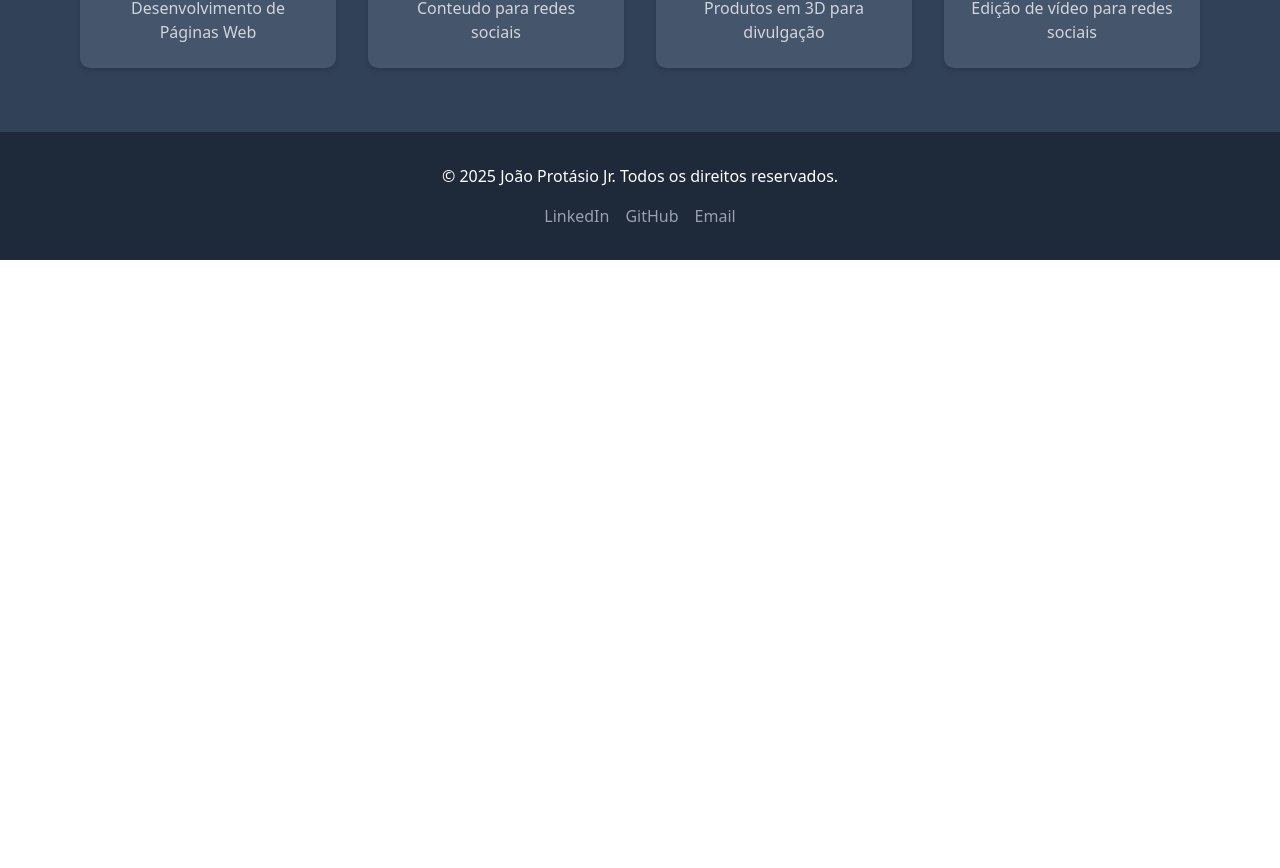
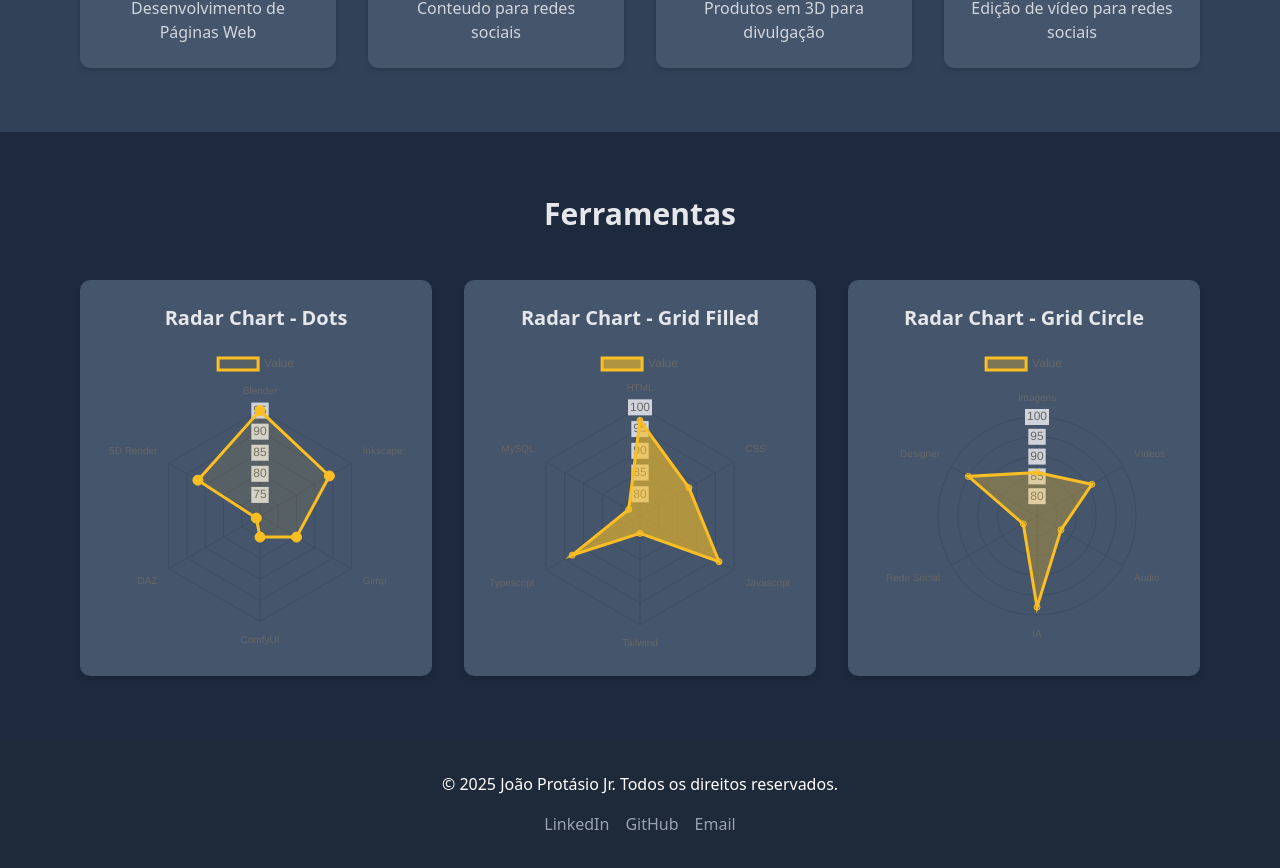
Before and after one commit to Protasiojr/site.joaoprotasiojr, a Next.js app: page / in a window 1280 px wide. Shown: the part 1156-2024 px from the top of the page. Before the commit the page ends 1416 px from the top, so only its background shows below. Built offline with nearby package versions, Linux system fonts and the light colour scheme.

Commit message:
sessão radar

```diff
--- a/app/page.tsx
+++ b/app/page.tsx
@@ -1,6 +1,75 @@
+'use client';
+
 import { Phone, Globe, Users, Box, Video } from 'lucide-react';
+import { Radar } from 'react-chartjs-2';
+import { Chart as ChartJS, RadialLinearScale, PointElement, LineElement, Filler, Tooltip, Legend } from 'chart.js';
+
+ChartJS.register(RadialLinearScale, PointElement, LineElement, Filler, Tooltip, Legend);
 
 export default function Home() {
+  const dataDots = {
+    labels: ['Blender', 'Inkscape', 'Gimp', 'ComfyUI', 'DAZ', '5D Render'],
+    datasets: [{
+      label: 'Value',
+      data: [95, 89, 80, 75, 71, 87],
+      backgroundColor: 'rgba(251, 191, 36, 0.1)',
+      borderColor: '#fbbf24',
+      pointBackgroundColor: '#fbbf24',
+      pointRadius: 5,
+    }],
+  };
+
+  const dataGridFilled = {
+    labels: ['HTML', 'CSS', 'Javascript', 'Tailwind', 'Typescript', 'MySQL'],
+    datasets: [{
+      label: 'Value',
+      data: [97, 88, 96, 79, 93, 78],
+      backgroundColor: 'rgba(251, 191, 36, 0.6)',
+      borderColor: '#fbbf24',
+      fill: true,
+    }],
+  };
+
+  const dataGridCircle = {
+    labels: ['Imagens', 'Vídeos', 'Áudio', 'IA', 'Rede Social', 'Designer'],
+    datasets: [{
+      label: 'Value',
+      data: [86, 91, 82, 98, 79, 95],
+      backgroundColor: 'rgba(251, 191, 36, 0.3)',
+      borderColor: '#fbbf24',
+      fill: true,
+    }],
+  };
+
+  const optionsDots = {
+    scales: {
+      r: {
+        grid: {
+          circular: false,
+        },
+      },
+    },
+  };
+
+  const optionsGridFilled = {
+    scales: {
+      r: {
+        grid: {
+          circular: false,
+        },
+      },
+    },
+  };
+
+  const optionsGridCircle = {
+    scales: {
+      r: {
+        grid: {
+          circular: true,
+        },
+      },
+    },
+  };
   return (
     <main className="w-full max-w-[1920px] mx-auto">
       <section className="bg-[linear-gradient(to_bottom,transparent,theme(colors.slate.950)),url('/IMAGEM_DO_SITE.png')] bg-cover bg-center bg-no-repeat min-h-screen flex items-center">
@@ -37,6 +106,25 @@ export default function Home() {
           </div>
         </div>
       </section>
+      <section className="py-16 bg-slate-800">
+        <div className="max-w-6xl mx-auto px-4">
+          <h2 className="text-3xl font-bold text-center text-gray-200 mb-12">Ferramentas</h2>
+          <div className="grid grid-cols-1 md:grid-cols-3 gap-8">
+            <div className="bg-slate-600 p-6 rounded-lg shadow-md text-center">
+              <h3 className="text-xl font-semibold mb-4 text-gray-200">Radar Chart - Dots</h3>
+              <Radar data={dataDots} options={optionsDots} />
+            </div>
+            <div className="bg-slate-600 p-6 rounded-lg shadow-md text-center">
+              <h3 className="text-xl font-semibold mb-4 text-gray-200">Radar Chart - Grid Filled</h3>
+              <Radar data={dataGridFilled} options={optionsGridFilled} />
+            </div>
+            <div className="bg-slate-600 p-6 rounded-lg shadow-md text-center">
+              <h3 className="text-xl font-semibold mb-4 text-gray-200">Radar Chart - Grid Circle</h3>
+              <Radar data={dataGridCircle} options={optionsGridCircle} />
+            </div>
+          </div>
+        </div>
+      </section>
     </main>
   );
 }
--- a/package.json
+++ b/package.json
@@ -10,12 +10,14 @@
   },
   "dependencies": {
     "@radix-ui/react-slot": "^1.2.3",
+    "chart.js": "^4.5.0",
     "class-variance-authority": "^0.7.1",
     "clsx": "^2.1.1",
     "lucide-react": "^0.545.0",
     "next": "15.5.4",
     "next-themes": "^0.4.6",
     "react": "19.1.0",
+    "react-chartjs-2": "^5.3.0",
     "react-dom": "19.1.0",
     "tailwind-merge": "^3.3.1"
   },
```
Also changed, not shown: 1 other file (tests, documents, lock files or other folders).
